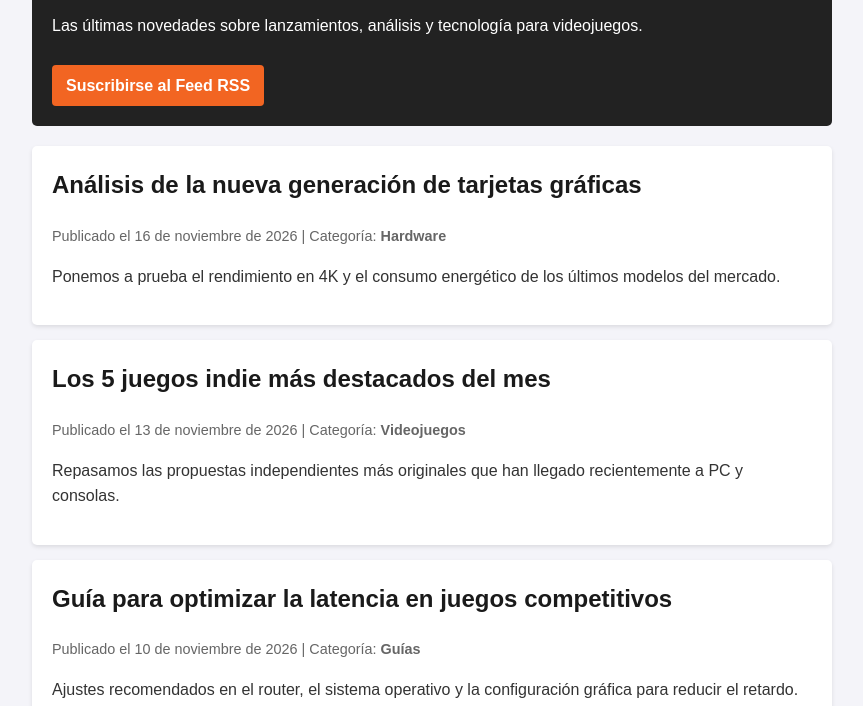
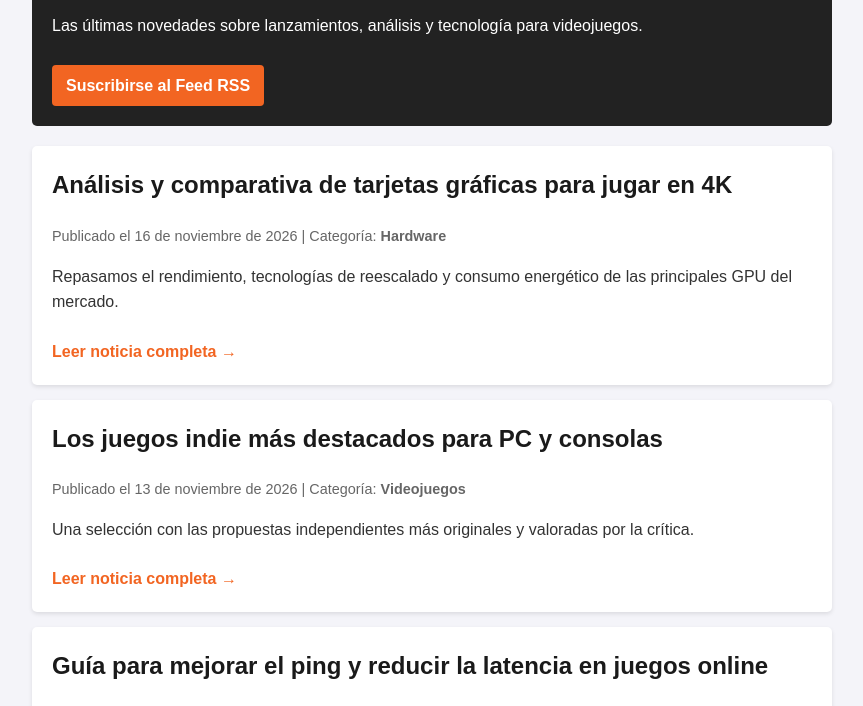
Before and after one commit to josemariasandino08-cell/rss-lm, a plain HTML site: page index.html in a window 1280 px wide. Shown: the part 94-800 px from the top of the page, without its empty margins (208-1071 px from the left). Drawn offline with Linux system fonts and the light colour scheme.

Commit message:
Update article links and RSS feed in index.html
Updated RSS feed link and article titles with new URLs and descriptions.

```diff
--- a/index.html
+++ b/index.html
@@ -5,7 +5,7 @@
     <meta name="viewport" content="width=device-width, initial-scale=1.0">
     <title>Noticias sobre Videojuegos y Hardware</title>
     <!-- Enlace de autodescubrimiento al feed RSS -->
-    <link rel="alternate" type="application/rss+xml" title="Feed RSS - Videojuegos y Hardware" href="feed_videojuegos.xml">
+    <link rel="alternate" type="application/rss+xml" title="Feed RSS - Videojuegos y Hardware" href="feed_videojuegos-v2.xml">
     <style>
         body {
             font-family: Arial, sans-serif;
@@ -48,18 +48,35 @@
         }
         article h2 {
             margin-top: 0;
+        }
+        article h2 a {
             color: #1a1a1a;
+            text-decoration: none;
+        }
+        article h2 a:hover {
+            color: #f26522;
+            text-decoration: underline;
         }
         .meta {
             font-size: 0.9em;
             color: #666;
             margin-bottom: 10px;
         }
+        .read-more {
+            display: inline-block;
+            margin-top: 8px;
+            color: #f26522;
+            font-weight: bold;
+            text-decoration: none;
+        }
+        .read-more:hover {
+            text-decoration: underline;
+        }
         footer {
             text-align: center;
             margin-top: 30px;
             font-size: 0.9em;
-            color:#777;
+            color: #777;
         }
     </style>
 </head>
@@ -68,31 +85,34 @@
     <header>
         <h1>Noticias sobre Videojuegos y Hardware</h1>
         <p>Las últimas novedades sobre lanzamientos, análisis y tecnología para videojuegos.</p>
-        <a href="feed_videojuegos.xml" class="rss-link">Suscribirse al Feed RSS</a>
+        <a href="feed_videojuegos-v2.xml" class="rss-link">Suscribirse al Feed RSS</a>
     </header>
 
     <main>
         <article>
-            <h2>Análisis de la nueva generación de tarjetas gráficas</h2>
+            <h2><a href="https://www.xataka.com/componentes/mejores-tarjetas-graficas-cual-comprar" target="_blank" rel="noopener noreferrer">Análisis y comparativa de tarjetas gráficas para jugar en 4K</a></h2>
             <p class="meta">Publicado el 16 de noviembre de 2026 | Categoría: <strong>Hardware</strong></p>
-            <p>Ponemos a prueba el rendimiento en 4K y el consumo energético de los últimos modelos del mercado.</p>
+            <p>Repasamos el rendimiento, tecnologías de reescalado y consumo energético de las principales GPU del mercado.</p>
+            <a href="https://www.xataka.com/componentes/mejores-tarjetas-graficas-cual-comprar" target="_blank" rel="noopener noreferrer" class="read-more">Leer noticia completa &rarr;</a>
         </article>
 
         <article>
-            <h2>Los 5 juegos indie más destacados del mes</h2>
+            <h2><a href="https://www.vidaextra.com/listas/mejores-juegos-indie-historia-pc-consolas" target="_blank" rel="noopener noreferrer">Los juegos indie más destacados para PC y consolas</a></h2>
             <p class="meta">Publicado el 13 de noviembre de 2026 | Categoría: <strong>Videojuegos</strong></p>
-            <p>Repasamos las propuestas independientes más originales que han llegado recientemente a PC y consolas.</p>
+            <p>Una selección con las propuestas independientes más originales y valoradas por la crítica.</p>
+            <a href="https://www.vidaextra.com/listas/mejores-juegos-indie-historia-pc-consolas" target="_blank" rel="noopener noreferrer" class="read-more">Leer noticia completa &rarr;</a>
         </article>
 
         <article>
-            <h2>Guía para optimizar la latencia en juegos competitivos</h2>
+            <h2><a href="https://www.3djuegos.com/guias/como-bajar-ping-mejorar-latencia-juegos-online" target="_blank" rel="noopener noreferrer">Guía para mejorar el ping y reducir la latencia en juegos online</a></h2>
             <p class="meta">Publicado el 10 de noviembre de 2026 | Categoría: <strong>Guías</strong></p>
-            <p>Ajustes recomendados en el router, el sistema operativo y la configuración gráfica para reducir el retardo.</p>
+            <p>Consejos prácticos sobre configuración de red, cableado y ajustes para reducir el retardo en partidas competitivas.</p>
+            <a href="https://www.3djuegos.com/guias/como-bajar-ping-mejorar-latencia-juegos-online" target="_blank" rel="noopener noreferrer" class="read-more">Leer noticia completa &rarr;</a>
         </article>
     </main>
 
     <footer>
-        <p>2026 Noticias sobre Videojuegos y Hardware - Práctica de Lenguajes de Marcas</p>
+        <p>&copy; 2026 Noticias sobre Videojuegos y Hardware - Práctica de Lenguajes de Marcas</p>
     </footer>
 
 </body>
```
